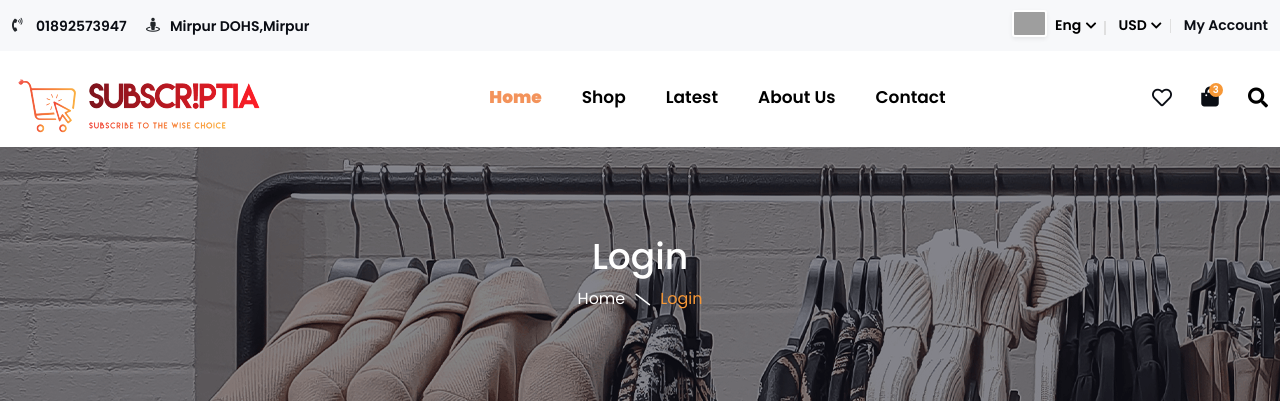
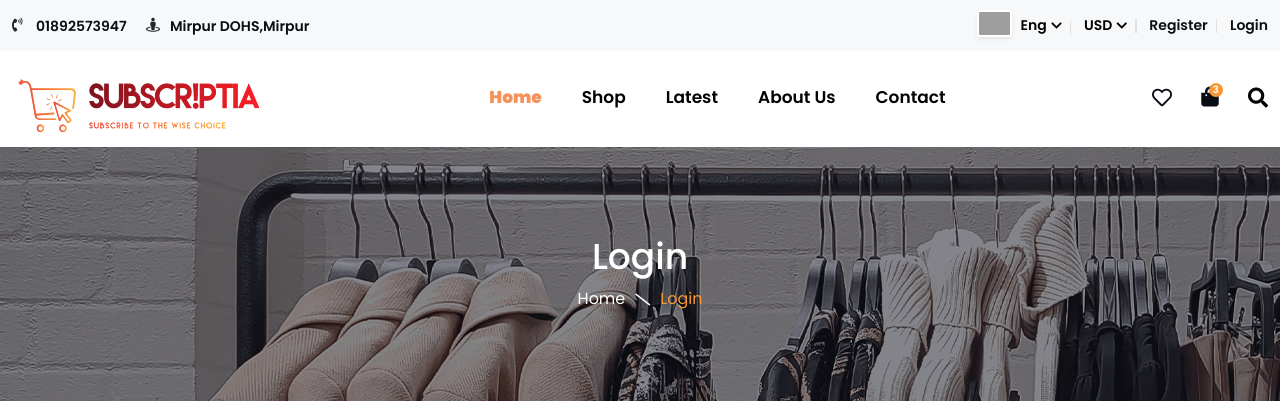
Before and after one commit to Mahdi3M/Subscriptia, a Django app: page /login/ in a window 1280 px wide. Shown: the top 420 px of the page. Run offline with Django 4.2, Linux system fonts and the light colour scheme; some libraries are stand-ins or nearby versions; grey boxes are pictures that could not be loaded.

Commit message:
commit login final
sara

```diff
--- a/accounts/views.py
+++ b/accounts/views.py
@@ -18,7 +18,7 @@ def log_in(request):
             print("Logged in.")
             login(request, user)
             if user.is_customer:
-                return HttpResponse("Customer Dashboard") #Product er dashboard
+                return render(request,"home.html")
             elif user.is_employee:
                 return HttpResponse("Employee Dashboard")
         else:
--- a/templates/base.html
+++ b/templates/base.html
@@ -110,7 +110,13 @@
                                 </div>
                             </div>
                         </li>
-                        <li><a href="my-account.html">My Account</a></li>
+                        {% if user.is_authenticated %}
+                            <li><a href="my-account.html">{{request.user.username}}</a></li>
+                        {% else %}
+                            <li><a href="{% url 'register' %}">Register</a></li>
+                            <li><a href="{% url 'login' %}">Login</a></li>
+                        {% endif %}
+
                     </ul>
                 </div>
             </div>
```
Also changed, not shown: accounts/migrations/0002_alter_user_is_customer.py (added), db.sqlite3.
